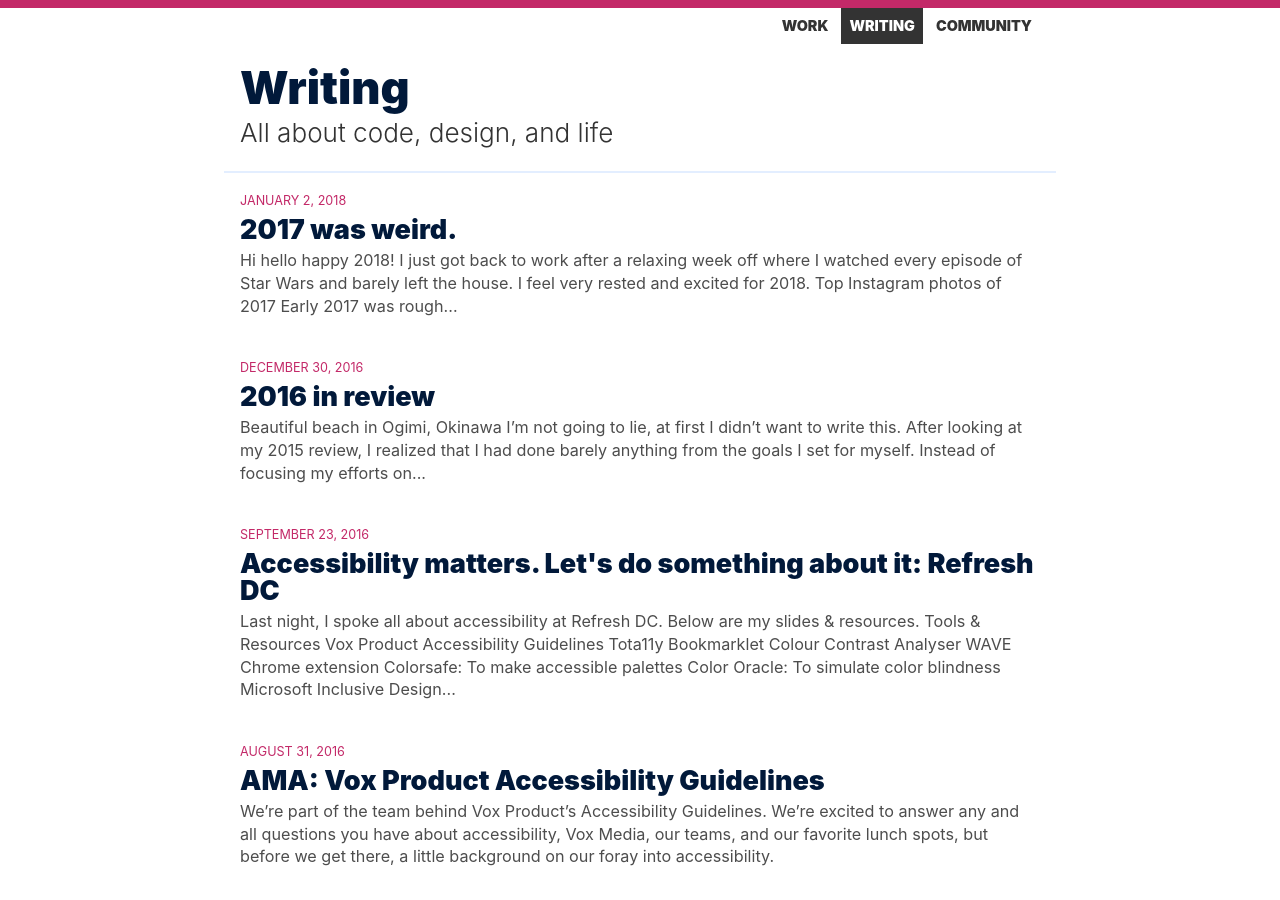
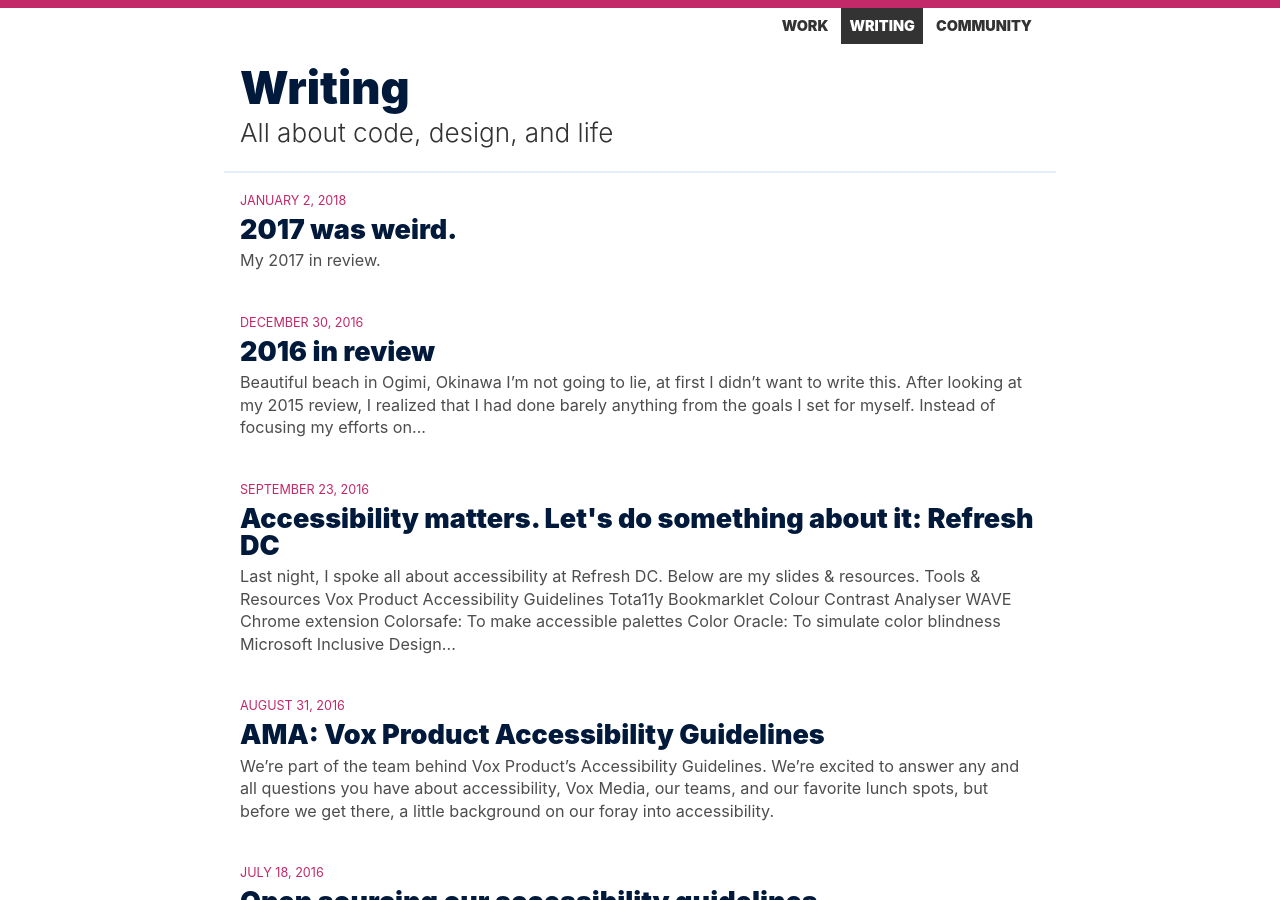
Before and after one commit to allypalanzi/allypalanzi.github.io, a Jekyll site: the page built from writing/index.html, in a window 1280 px wide and 900 px high. Built offline with Jekyll 4.4.1, drawn with Linux system fonts in a browser that asks for light colours.

Commit message:
add desc

```diff
--- a/_posts/writing/2018-01-02-year-in-review-2017.markdown
+++ b/_posts/writing/2018-01-02-year-in-review-2017.markdown
@@ -3,6 +3,7 @@ layout: post
 title:  "2017 was weird."
 date:   2018-01-02
 categories: writing
+desc: My 2017 in review.
 ---
 
 Hi hello happy 2018! I just got back to work after a relaxing week off where I watched every episode of Star Wars and barely left the house. I feel very rested and excited for 2018.
--- a/writing/index.html
+++ b/writing/index.html
@@ -5,8 +5,12 @@ subtitle: 'All about code, design, and life'
 page_type: 'writing'
 ---
 
+
+
 <ul class="m-post-list">
   {% for post in site.categories.writing %}
+    {% assign desc = post.desc %}
+    {% unless desc %}{% assign desc = post.content | strip_html | truncatewords: 45 %}{% endunless %}
     {% if post.link %}
       <a target="_blank" href="{{ post.link }}">
     {% else %}
@@ -15,7 +19,7 @@ page_type: 'writing'
       <li class="m-post-list__post l-wrap">
         <p class="m-post-list__date">{{ post.date | date: "%B %-d, %Y" }}</p>
         <h2 class="m-post-list__title">{{ post.title }}</h2>
-        <p class="m-post-list__desc">{{ post.content | strip_html | truncatewords: 45 }}</p>
+        <p class="m-post-list__desc">{{ desc }}</p>
       </li>
     </a>
   {% endfor %}
```
